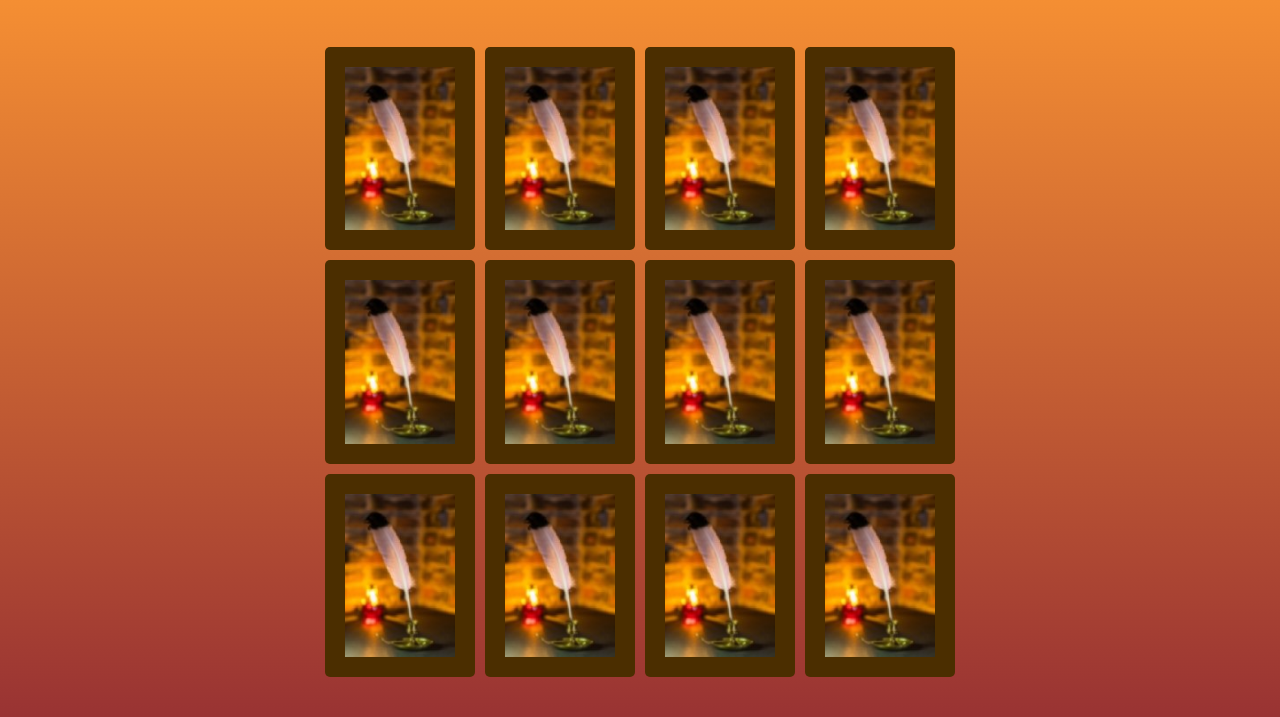
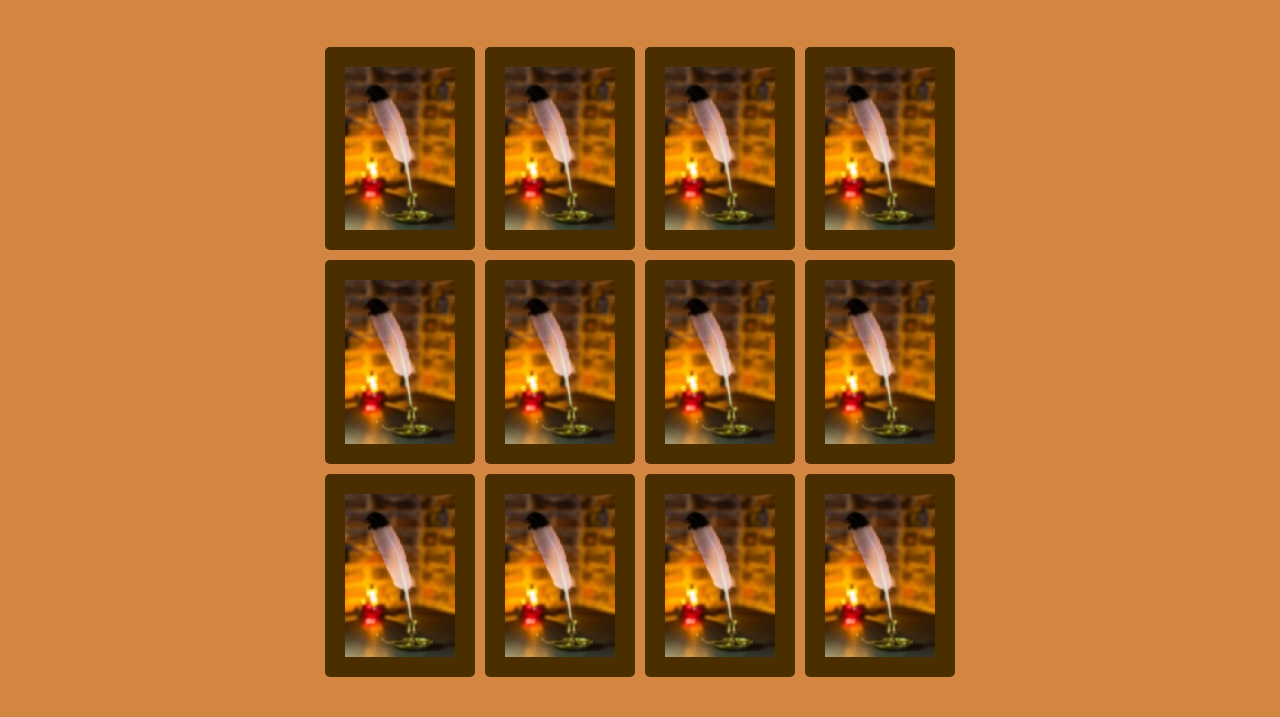
Before and after one commit to lunarwriter/IFE-MS-2, a plain HTML site: page index.html in a window 1280 px wide. Shown: the part 83-800 px from the top of the page. Drawn offline with nearby package versions, Linux system fonts and the light colour scheme; some packages are replaced by stand-ins of ours; a script that the page names is missing; a web font is replaced by a local one.

Commit message:
Changed gradient to solid background color

```diff
--- a/assets/css/style.css
+++ b/assets/css/style.css
@@ -7,7 +7,7 @@
 body {
     height: 100vh;
     display: flex;
-    background: linear-gradient(to bottom, #ff9933 0%, #993333 100%);
+    background: #d38542;
     font-family: 'Playfair Display';
 }
 
```
Also changed, not shown: 1 other file.
